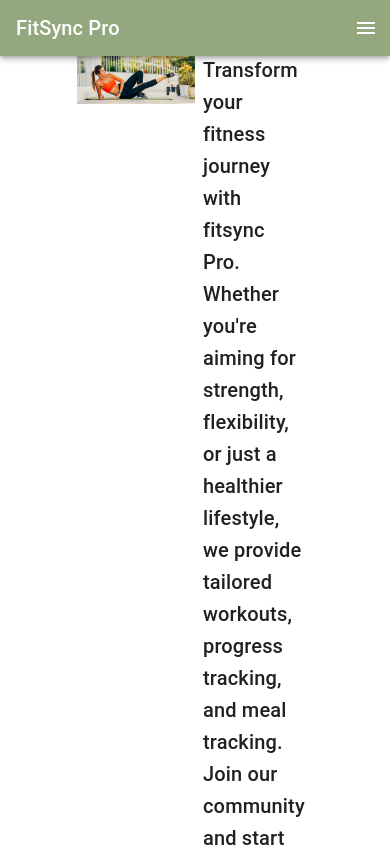
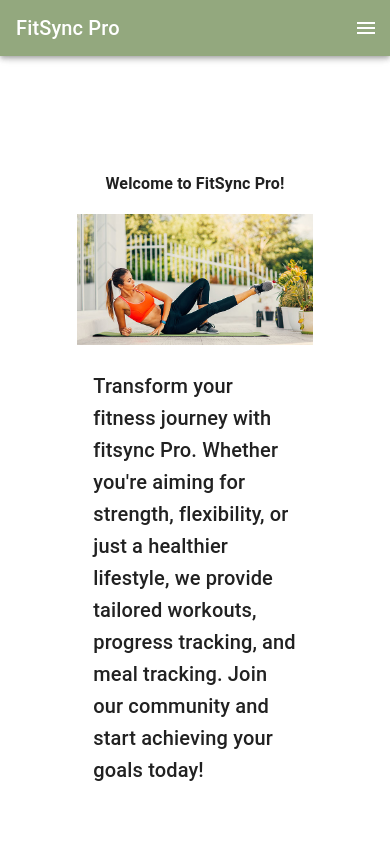
Before and after one commit to dgomie/fitsync-pro, a React (Vite) app in the folder client/: page / in a window 390 px wide. Shown: the top 847 px of the page. Built offline with nearby package versions, Linux system fonts and the light colour scheme.

Commit message:
optimized welcomecomponent for small screens

```diff
--- a/client/src/components/WelcomeComponent.jsx
+++ b/client/src/components/WelcomeComponent.jsx
@@ -1,33 +1,40 @@
 
-import { Grid, Paper, Typography } from '@mui/material';
+import { Grid, Paper, Typography, useMediaQuery } from '@mui/material';
 import fitnessImage from '../images/fitness-img-1.jpg';
-// TODO: optimize for small screens
 
 function WelcomeComponent() {
+  const matches = useMediaQuery('(max-width:600px)');
   return (
-    <Grid container spacing={0} justifyContent="center" alignItems="stretch" sx={{ display: 'flex', flexWrap: 'wrap', padding: '3rem' }}>
-      <Grid item xs={6} >
+    <Grid container spacing={0} justifyContent="center" alignItems="stretch" sx={{
+      display: 'flex',
+      flexWrap: 'wrap',
+      padding: '3rem',
+      paddingTop: matches ? '10rem' : '3rem',
+       }}>
+      <Grid item xs={12} sm={6} >
         <Paper elevation={0} sx={{ display: 'flex', justifyContent: 'center', alignItems: 'center', height: '100%' }}>
-          <Typography variant="h6" component="h3" padding={2} textAlign="center">
+          <Typography variant={matches ? "subtitle1" : "h6"} component="h3" padding={2} textAlign="center">
             <strong>Welcome to FitSync Pro!</strong>
           </Typography>
         </Paper>
       </Grid>
-      <Grid item xs={6}>
+      {!matches && (
+        <Grid item xs={12} sm={6}>
           <Paper elevation={0}>
             <Typography variant="h6" component="image">
               <img src={fitnessImage} alt="Workout image" style={{ width: '100%', height: '100%', objectFit: 'cover' }} />
             </Typography>
           </Paper>
         </Grid>
-      <Grid item xs={6}>
+      )}
+      <Grid item xs={12} sm={6}>
         <Paper elevation={0}>
           <Typography variant="h6" component="image">
           <img src={fitnessImage} alt="Workout image" style={{ width: '100%', height: '100%', objectFit: 'cover' }} />
           </Typography>
         </Paper>
       </Grid>
-      <Grid item xs={6}>
+      <Grid item xs={12} sm={6}>
         <Paper elevation={0} sx={{ display: 'flex', justifyContent: 'center', alignItems: 'center', height: '100%' }}>
           <Typography variant="h6" component="h3" padding={2}>
 Transform your fitness journey with fitsync Pro. Whether you're aiming for strength, flexibility, or just a healthier lifestyle, we provide tailored workouts, progress tracking, and meal tracking. Join our community and start achieving your goals today!
--- a/client/src/pages/HomePage.jsx
+++ b/client/src/pages/HomePage.jsx
@@ -9,6 +9,7 @@ const WelcomeDiv = styled('div')({
   alignItems: 'center',
   height: '100vh',
 });
+
 
 function HomePage() {
     return (
```
Lines whose indentation alone changed are shown as unchanged.
